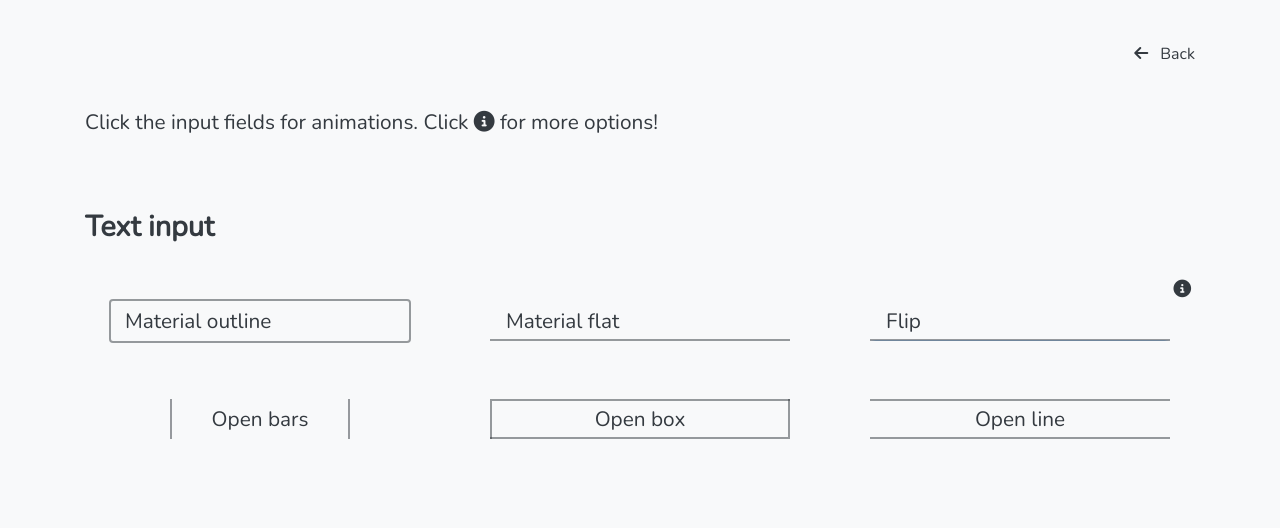
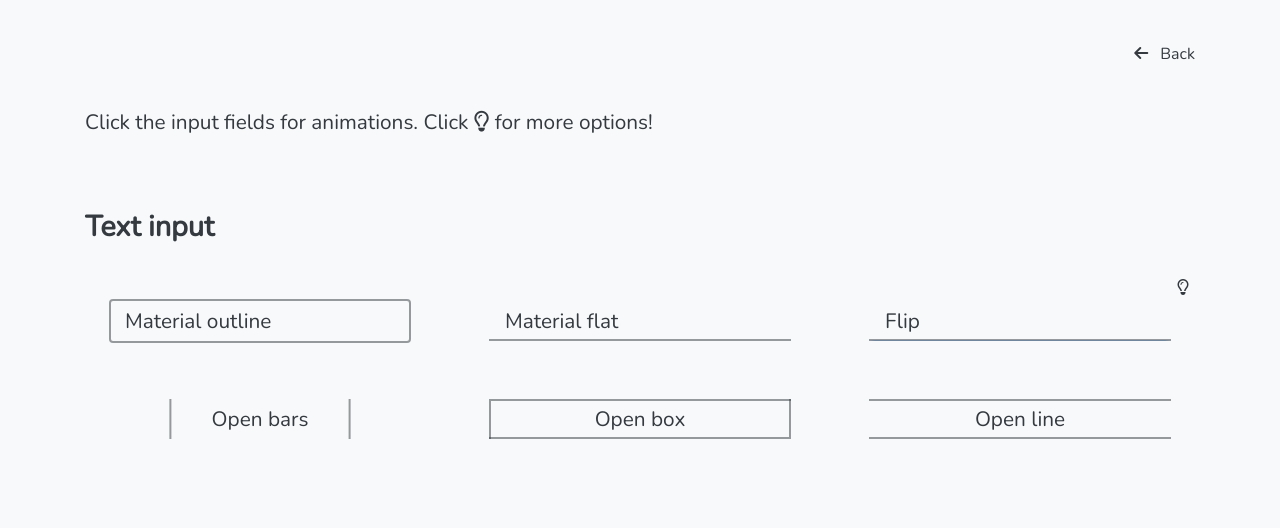
Before and after one commit to bluwy/website, a Jekyll site: the page built from store/forms/index.html, in a window 1280 px wide. Shown: the part 175-703 px from the top of the page. Built offline with Jekyll 4.4.1, drawn with Linux system fonts in a browser that asks for light colours; nearby versions of some CDN libraries.

Commit message:
Refactor code and improve a11y

```diff
--- a/_includes/head.html
+++ b/_includes/head.html
@@ -9,7 +9,7 @@
   {%- seo title=false -%}
 
   <link rel="stylesheet" href="https://fonts.googleapis.com/css?family=Nunito&display=swap">
-  <link rel="stylesheet" href="https://cdnjs.cloudflare.com/ajax/libs/twitter-bootstrap/4.3.1/css/bootstrap-grid.min.css" />
+  <link rel="stylesheet" href="https://cdnjs.cloudflare.com/ajax/libs/twitter-bootstrap/4.3.1/css/bootstrap-grid.min.css">
   <link rel="stylesheet" href="{{ '/assets/css/main.css' | relative_url }}">
   {%- if page.css -%}
     <link rel="stylesheet" href="{{ '/assets/css/' | append: page.css | append: '.css' | relative_url }}">
--- a/_includes/store-buttons-box.html
+++ b/_includes/store-box.html
@@ -1,13 +1,11 @@
-<div class="col-6 col-md-4 col-lg-3">
+<div class="{{ box_col_class }}">
   <div class="box">
-    <div class="box-content">
+    <div class="box-content" {%- if include.options -%} tabindex="0" {%- endif -%}>
       <div class="box-content-item">
         {{ include.content }}
       </div>
       {%- if include.options -%}
-        <button class="box-options-toggle" type="button" aria-label="More options">
-          <i class="fas fa-info-circle"></i>
-        </button>
+        <i class="far fa-lightbulb box-options-indicator"></i>
         <div id="{{ include.id }}" class="box-options">
           {{ include.options }}
         </div>
--- a/_includes/store-forms-box.html
+++ /dev/null
@@ -1,17 +0,0 @@
-<div class="col-12 col-md-6 col-lg-4">
-  <div class="box">
-    <div class="box-content">
-      <div class="box-content-item">
-        {{ include.content }}
-      </div>
-      {%- if include.options -%}
-        <button class="box-options-toggle" type="button" aria-label="More options">
-          <i class="fas fa-info-circle"></i>
-        </button>
-        <div id="{{ include.id }}" class="box-options">
-          {{ include.options }}
-        </div>
-      {%- endif -%}
-    </div>
-  </div>
-</div>
--- a/_sass/_box-options.scss
+++ b/_sass/_box-options.scss
@@ -14,11 +14,42 @@
     z-index: 0;
     transition: box-shadow .3s $ease, background-color .3s $ease, z-index 0s .3s;
 
+    .box-content-item {
+      text-align: center;
+      margin-bottom: 1rem;
+    }
+
+    .box-options-indicator {
+      position: absolute;
+      top: 0;
+      right: 0;
+      width: 1.5rem;
+      height: 1.5rem;
+      text-align: center;
+      line-height: 1.5rem;
+      pointer-events: none;
+      transition: opacity .3s $ease;
+    }
+
+    .box-options {
+      opacity: 0;
+      visibility: hidden;
+      transition: opacity .3s $ease, visibility 0s .3s;
+
+      input {
+        width: auto;
+      }
+    }
+
     &.active {
       @extend %elevation-6;
       background-color: $light;
       z-index: 810;
       transition: box-shadow .3s $ease, background-color .3s $ease;
+
+      .box-options-indicator {
+        opacity: 0;
+      }
 
       .box-options {
         opacity: 1;
@@ -26,38 +57,5 @@
         transition: opacity .3s;
       }
     }
-
-    .box-content-item {
-      text-align: center;
-      margin-bottom: 1rem;
-    }
-
-    .box-options-toggle {
-      position: absolute;
-      top: 0;
-      right: 0;
-      width: auto;
-      height: auto;
-      padding: .25rem;
-      border: none;
-      font-size: 1.1rem;
-      background-color: transparent;
-      box-shadow: none;
-      transition: opacity .3s $ease;
-
-      &:hover, &:active, &:focus {
-        opacity: .5;
-      }
-    }
-
-    .box-options {
-      opacity: 0;
-      visibility: hidden;
-      transition: opacity .3s, visibility 0s .3s;
-
-      input {
-        width: auto;
-      }
-    }
   }
 }
--- a/assets/css/forms.scss
+++ b/assets/css/forms.scss
@@ -35,7 +35,6 @@ label {
 
 .input-material-outline {
   position: relative;
-  display: inline-block;
 
   label {
     position: absolute;
@@ -69,7 +68,6 @@ label {
 
 .input-material-flat {
   position: relative;
-  display: inline-block;
 
   label {
     position: absolute;
@@ -113,7 +111,6 @@ label {
 
 .input-flip {
   position: relative;
-  display: inline-block;
 
   &.bottom {
     span::before {
@@ -194,7 +191,6 @@ label {
 .input-open-bars {
   $contract: 20%;
   position: relative;
-  display: inline-block;
 
   label {
     position: absolute;
@@ -257,7 +253,6 @@ label {
 
 .input-open-box {
   position: relative;
-  display: inline-block;
 
   label {
     position: absolute;
@@ -320,7 +315,6 @@ label {
   $expand: 40%;
   $inputY: 25%;
   position: relative;
-  display: inline-block;
 
   label {
     position: absolute;
--- a/assets/js/box-options.js
+++ b/assets/js/box-options.js
@@ -1,13 +1,16 @@
-const boxes = document.querySelectorAll('.box .box-content')
+const boxes = document.querySelectorAll('.box .box-content[tabindex="0"]')
 
 boxes.forEach(function(box) {
-  const toggle = box.querySelector('.box-options-toggle')
-
-  if (toggle !== null) {
-    toggle.addEventListener('click', function() {
-      box.classList.toggle('active')
-    })
-  }
+  box.addEventListener('click', function(evt) {
+    if (evt.target === box) {
+      box.classList.add('active')
+    }
+  })
+  box.addEventListener('keyup', function(evt) {
+    if (evt.keyCode === 13) {
+      box.click()
+    }
+  })
 })
 
 document.addEventListener('click', function(evt) {
--- a/store/forms/index.html
+++ b/store/forms/index.html
@@ -12,19 +12,21 @@ css: forms
     </a>
   </div>
   <br>
-  <p>Click the input fields for animations. Click <i class="fas fa-info-circle"></i> for more options!</p>
+  <p>Click the input fields for animations. Click <i class="far fa-lightbulb"></i> for more options!</p>
 </section>
 <br>
 <section>
   <h3>Text input</h3>
   <form class="row">
+    {%- assign box_col_class = 'col-12 col-md-6 col-lg-4' -%}
+
     {%- capture box_content -%}
       <div class="input-material-outline">
         <input type="text" required>
         <label>Material outline</label>
       </div>
     {%- endcapture -%}
-    {%- include store-forms-box.html content=box_content -%}
+    {%- include store-box.html content=box_content -%}
 
     {%- capture box_content -%}
       <div class="input-material-flat">
@@ -33,7 +35,7 @@ css: forms
         <label>Material flat</label>
       </div>
     {%- endcapture -%}
-    {%- include store-forms-box.html content=box_content -%}
+    {%- include store-box.html content=box_content -%}
 
     {%- capture box_content -%}
       <div class="input-flip bottom">
@@ -48,7 +50,7 @@ css: forms
       <input type="radio" name="flip-from" value="bottom" id="flip-bottom" checked>
       <label for="flip-bottom">Bottom</label>
     {%- endcapture -%}
-    {%- include store-forms-box.html content=box_content options=box_options id='input-flip-options' -%}
+    {%- include store-box.html content=box_content options=box_options id='input-flip-options' -%}
 
     {%- capture box_content -%}
       <div class="input-open-bars">
@@ -57,7 +59,7 @@ css: forms
         <label>Open bars</label>
       </div>
     {%- endcapture -%}
-    {%- include store-forms-box.html content=box_content -%}
+    {%- include store-box.html content=box_content -%}
 
     {%- capture box_content -%}
       <div class="input-open-box">
@@ -66,7 +68,7 @@ css: forms
         <label>Open box</label>
       </div>
     {%- endcapture -%}
-    {%- include store-forms-box.html content=box_content -%}
+    {%- include store-box.html content=box_content -%}
 
     {%- capture box_content -%}
       <div class="input-open-line">
@@ -75,7 +77,7 @@ css: forms
         <label>Open line</label>
       </div>
     {%- endcapture -%}
-    {%- include store-forms-box.html content=box_content -%}
+    {%- include store-box.html content=box_content -%}
   </form>
 </section>
 <br>
```
Also changed, not shown: store/buttons/index.html (+13 -11 lines).
